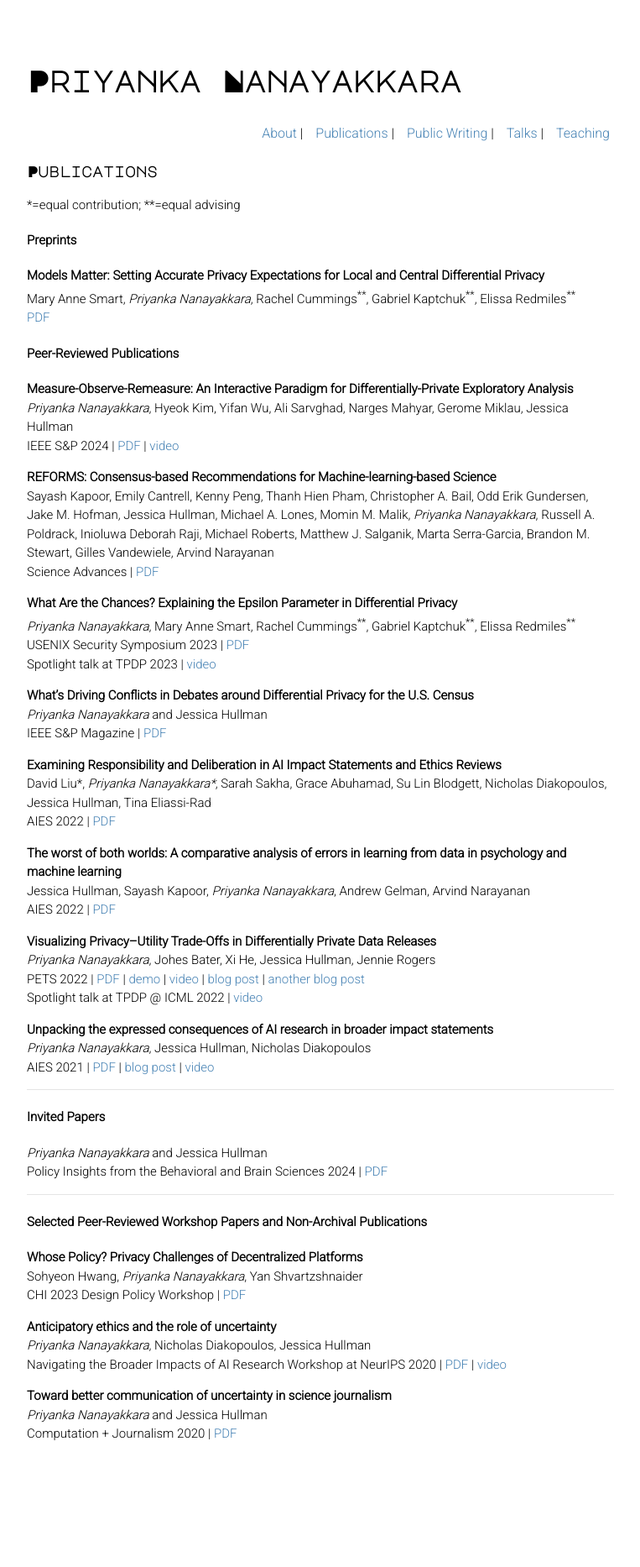
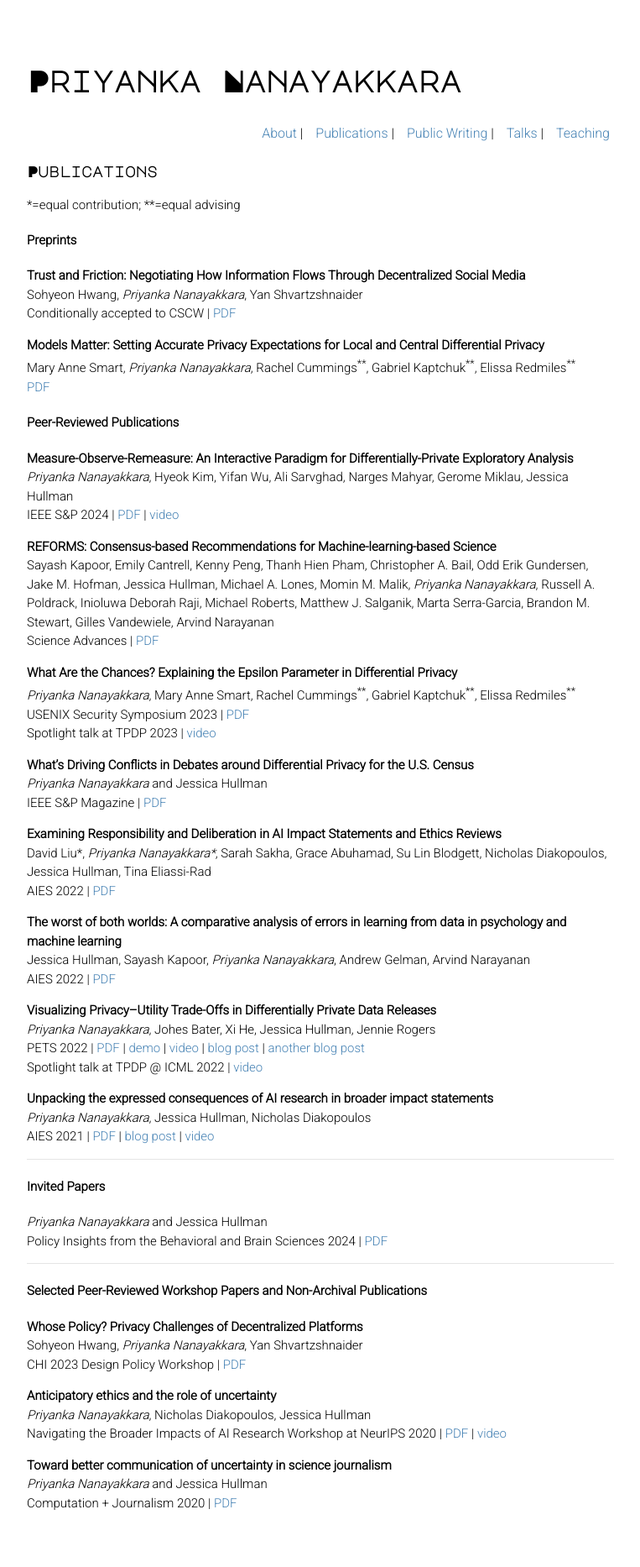
Before and after one commit to priyakalot/priyakalot.github.io, a Jekyll site: the page built from publications.md, in a window 1280 px wide. Shown: the whole page at 84% size, without its empty margins (258-1021 px from the left). Built offline with Jekyll 4.4.1, drawn with Linux system fonts in a browser that asks for light colours; nearby versions of some CDN libraries; our own code applies the rules of GitHub Pages for plain Markdown files; before the commit the page ends 1784 px from its top, so only the background shows below that.

Commit message:
Update publications.md

```diff
--- a/publications.md
+++ b/publications.md
@@ -5,6 +5,10 @@ layout: default
 *=equal contribution; \*\*=equal advising
 
 #### Preprints
+**Trust and Friction: Negotiating How Information Flows Through Decentralized Social Media**\
+Sohyeon Hwang, _Priyanka Nanayakkara_, Yan Shvartzshnaider\
+Conditionally accepted to CSCW | [PDF](https://arxiv.org/pdf/2503.02150)
+
 **Models Matter: Setting Accurate Privacy Expectations for Local and Central Differential Privacy**\
 Mary Anne Smart, _Priyanka Nanayakkara_, Rachel Cummings<sup>\*\*</sup>, Gabriel Kaptchuk<sup>\*\*</sup>, Elissa Redmiles<sup>\*\*</sup>\
 [PDF](https://arxiv.org/pdf/2408.08475)
```
